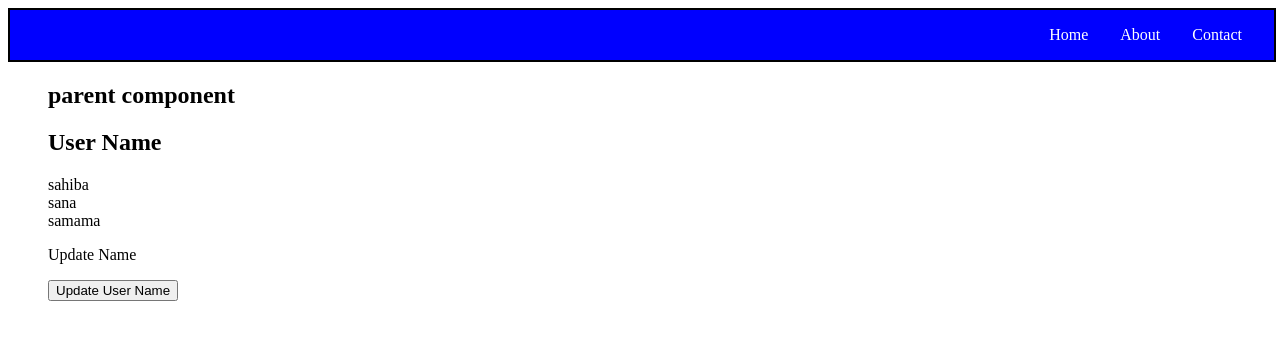
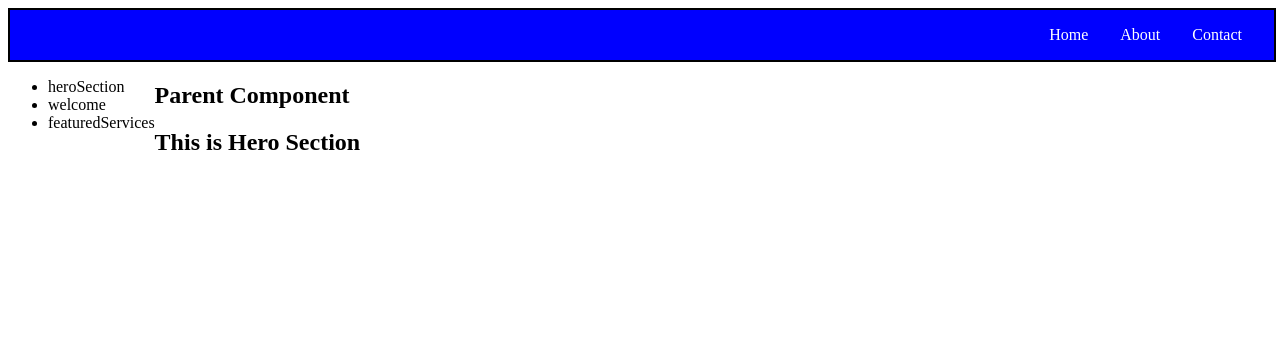
Before and after one commit to sahiba2503/NestedRouter, a React (Vite) app: page /Home/heroSection in a window 1280 px wide. Shown: the top 340 px of the page. Built offline with nearby package versions, Linux system fonts and the light colour scheme; the HTML template or start-up script is replaced by a standard one.

Commit message:
modify  child route path

```diff
--- a/src/App.jsx
+++ b/src/App.jsx
@@ -6,6 +6,7 @@ export const userContext = createContext();
 
 function App() {
   const title = "hello sahiba";
+
 
   return (
     <div>
--- a/src/Component/Home.jsx
+++ b/src/Component/Home.jsx
@@ -1,13 +1,29 @@
-import React from 'react'
-import { Outlet } from 'react-router-dom'
+// import React from 'react'
+// import { Outlet } from 'react-router-dom'
+
+// function Home() {
+//   return (
+//     <div>
+//       <h2>parent component</h2>
+//       <Outlet />
+//     </div>
+//   )
+// }
+
+// export default Home
+
+
+import React from "react";
+import { Outlet } from "react-router-dom";
 
 function Home() {
   return (
     <div>
-      <h2>parent component</h2>
+      <h2>Parent Component</h2>
+
       <Outlet />
     </div>
-  )
+  );
 }
 
-export default Home
+export default Home;
--- a/src/Component/Navlist.jsx
+++ b/src/Component/Navlist.jsx
@@ -1,11 +1,30 @@
+// import React from "react";
+// import { useNavigate } from "react-router-dom";
+// function Navlist() {
+//   let navigate = useNavigate();
+//   return (
+//     <div className='navList'>
+//       <span onClick={() => navigate("/Home")}>Home</span>
+//       <span onClick={() => navigate("/About")}>About</span>
+//       <span onClick={() => navigate("/Contact")}>Contact</span>
+//     </div>
+//   );
+// }
+
+// export default Navlist;
+
 import React from "react";
 import { useNavigate } from "react-router-dom";
+
 function Navlist() {
-  let navigate = useNavigate();
+  const navigate = useNavigate();
+
   return (
-    <div className='navList'>
+    <div className="navList">
       <span onClick={() => navigate("/Home")}>Home</span>
+
       <span onClick={() => navigate("/About")}>About</span>
+
       <span onClick={() => navigate("/Contact")}>Contact</span>
     </div>
   );
--- a/src/Component/SideNavbar.jsx
+++ b/src/Component/SideNavbar.jsx
@@ -1,65 +1,77 @@
-// // import React from "react";
-// // import { useNavigate } from "react-router-dom";
-
-// // function SideNavbar() {
-// //   let navigate = useNavigate();
-// //   return (
-// //     <div className='sideNavList'>
-// //       <ul>
-// //         <li
-// //           onClick={() => {
-// //             navigate("/heroSection");
-// //           }}
-// //         >
-// //           heroSection
-// //         </li>
-// //         <li
-// //           onClick={() => {
-// //             navigate("/welcome");
-// //           }}
-// //         >
-// //           welcome
-// //         </li>
-// //         <li
-// //           onClick={() => {
-// //             navigate("/featuredServices");
-// //           }}
-// //         >
-// //           featuredServices
-// //         </li>
-// //       </ul>
-// //     </div>
-// //   );
-// // }
-
-// // export default SideNavbar;
-// import React from 'react'
-// import {useLocation} from "react-router-dom";
+// import React from "react";
+// import { useLocation, useNavigate } from "react-router-dom";
 
 // function SideNavbar() {
-//   const pathname = useLocation();
+//   const  {pathname } = useLocation();
+//   const navigate = useNavigate();
+
 //   let list = [];
-//   if(pathname === "/"){
-//     list = ["heroSection" , "welcome" , "featuredServices"];
+
+//  if (pathname.startsWith("/Home")) {
+//     list = ["heroSection", "welcome", "featuredServices"];
 //   }
-//   else if(pathname === "/Contact"){
-//     list = ["Emial", "Pone", "Support"];
+//   else if (pathname.startsWith("/Contact")) {
+//     list = ["Email", "Phone", "Support"];
 //   }
-//   else if(pathname === "/About"){
-//     list = ["Profile", "Settings","History"];
+//   else if (pathname.startsWith("/About")) {
+//     list = ["Profile", "Settings", "History"];
 //   }
+
 //   return (
 //     <div>
 //       <ul>
-// {list.map((item,index)=>(
-//   <li key={index}>{item}</li>
-// ))}
+//         {list.map((item, index) => (
+//           <li
+//             key={index}
+//             onClick={() => navigate(item)}
+//           >
+//             {item}
+//           </li>
+//         ))}
 //       </ul>
 //     </div>
-//   )
+//   );
 // }
 
-// export default SideNavbar
+// export default SideNavbar;
+
+// import React from "react";
+// import { useLocation, useNavigate } from "react-router-dom";
+
+// function SideNavbar() {
+//   const { pathname } = useLocation();
+//   const navigate = useNavigate();
+
+//   let list = [];
+
+//   if (pathname.startsWith("/Home")) {
+//     list = ["heroSection", "welcome", "featuredServices"];
+//   } else if (pathname.startsWith("/About")) {
+//     list = ["Profile", "Settings", "History"];
+//   } else if (pathname.startsWith("/Contact")) {
+//     list = ["Email", "Phone", "Support"];
+//   }
+
+//   // Get parent route (Home, About, Contact)
+//   const parentPath = pathname.split("/")[1];
+
+//   return (
+//     <div>
+//       <ul>
+//         {list.map((item, index) => (
+//           <li
+//             key={index}
+//             onClick={() => navigate(`/${parentPath}/${item}`)}
+//           >
+//             {item}
+//           </li>
+//         ))}
+//       </ul>
+//     </div>
+//   );
+// }
+
+// export default SideNavbar;
 
 import React from "react";
 import { useLocation, useNavigate } from "react-router-dom";
@@ -69,25 +81,24 @@ function SideNavbar() {
   const navigate = useNavigate();
 
   let list = [];
+  let parentPath = "";
 
-  if (pathname === "/Home") {
+  if (pathname.startsWith("/Home")) {
+    parentPath = "/Home";
     list = ["heroSection", "welcome", "featuredServices"];
-  }
-  if (pathname === "/Contact") {
+  } else if (pathname.startsWith("/About")) {
+    parentPath = "/About";
+    list = ["Profile", "Settings", "History"];
+  } else if (pathname.startsWith("/Contact")) {
+    parentPath = "/Contact";
     list = ["Email", "Phone", "Support"];
-  }
-   if (pathname === "/About") {
-    list = ["Profile", "Settings", "History"];
   }
 
   return (
     <div>
       <ul>
-        {list.map((item, index) => (
-          <li
-            key={index}
-            onClick={() => navigate(`/${item}`)}
-          >
+        {list.map((item) => (
+          <li key={item} onClick={() => navigate(`${parentPath}/${item}`)}>
             {item}
           </li>
         ))}
--- a/src/FeaturedServices.jsx
+++ b/src/FeaturedServices.jsx
@@ -1,4 +1,5 @@
 import React from "react";
+import { Outlet } from "react-router-dom";
 
 function FeaturedServices() {
   let arr1 = ["a", "b", "c"];
--- a/src/HeroSection.jsx
+++ b/src/HeroSection.jsx
@@ -1,40 +1,69 @@
-import React, { useState, useContext } from "react";
-import { userContext } from "./App";
+// // import React, { useState, useContext } from "react";
+// // import { userContext } from "./App";
+
+// // function HeroSection() {
+// //   const user = useContext(userContext);
+
+// //   const [name, setName] = useState([
+// //     { id: 1, name: "sahiba" },
+// //     { id: 2, name: "sana" },
+// //     { id: 3, name: "samama" },
+// //   ]);
+// //   function updateName(key) {
+// //     const updatedNameList = name.map((val) => {
+// //       if (val.id === key) {
+// //         return {
+// //           id: val.id,
+// //           name: "madam",
+// //         };
+// //       } else {
+// //         return val;
+// //       }
+// //     });
+// //     setName(updatedNameList);
+// //   }
+
+// //   return (
+// //     <div>
+// //       <h2>User Name</h2>
+
+// //       {name.map((value) => (
+// //         <div key={value.id} onClick={() => updateName(value.id)}>
+// //           {value.name}
+// //         </div>
+// //       ))}
+// //       <p>Update Name</p>
+
+// //       <button>Update User Name</button>
+// //     </div>
+// //   );
+// // }
+
+// // export default HeroSection;
+
+
+
+// import React from 'react'
+
+
+// function HeroSection() {
+//   return (
+//     <div>
+// <h2>This is the Hero section</h2>
+
+//     </div>
+
+//   )
+// }
+
+// export default HeroSection
+
+import React from "react";
 
 function HeroSection() {
-  const user = useContext(userContext);
-
-  const [name, setName] = useState([
-    { id: 1, name: "sahiba" },
-    { id: 2, name: "sana" },
-    { id: 3, name: "samama" },
-  ]);
-  function updateName(key) {
-    const updatedNameList = name.map((val) => {
-      if (val.id === key) {
-        return {
-          id: val.id,
-          name: "madam",
-        };
-      } else {
-        return val;
-      }
-    });
-    setName(updatedNameList);
-  }
-
   return (
     <div>
-      <h2>User Name</h2>
-
-      {name.map((value) => (
-        <div key={value.id} onClick={() => updateName(value.id)}>
-          {value.name}
-        </div>
-      ))}
-      <p>Update Name</p>
-
-      <button>Update User Name</button>
+      <h2>This is Hero Section</h2>
     </div>
   );
 }
--- a/src/RouterContainer.jsx
+++ b/src/RouterContainer.jsx
@@ -1,29 +1,67 @@
+// import React from "react";
+// import { Routes, Route } from "react-router-dom";
+// import Home from "./Component/Home";
+// import About from "./Component/About";
+// import Contact from "./Component/Contact";
+// import SideNavbar from "./Component/SideNavbar";
+
+// import Welcome from "./Welcome";
+// import FeaturedServices from "./FeaturedServices";
+// import HeroSection from "./HeroSection";
+
+// function RouterContainer() {
+//   return (
+//     <div className='routerContainer'>
+//       <SideNavbar />
+//       <Routes>
+//         <Route path='/Home' element={<Home />}>
+//           <Route index element={<HeroSection />} />
+
+//           <Route path='heroSection' element={<HeroSection />} />
+//           <Route path='welcome' element={<Welcome />} />
+//           <Route path='featuredServices' element={<FeaturedServices />} />
+//         </Route>
+
+//         <Route path='/About' element={<About />}></Route>
+//         <Route path='/Contact' element={<Contact />}></Route>
+//       </Routes>
+//     </div>
+//   );
+// }
+
+// export default RouterContainer;
+
 import React from "react";
 import { Routes, Route } from "react-router-dom";
+
 import Home from "./Component/Home";
 import About from "./Component/About";
 import Contact from "./Component/Contact";
+
 import SideNavbar from "./Component/SideNavbar";
 
+import HeroSection from "./HeroSection";
 import Welcome from "./Welcome";
 import FeaturedServices from "./FeaturedServices";
-import HeroSection from "./HeroSection";
 
 function RouterContainer() {
   return (
-    <div className='routerContainer'>
+    <div className="routerContainer">
       <SideNavbar />
+
       <Routes>
-        <Route path='/Home' element={<Home />}>
+
+        <Route path="/Home" element={<Home />}>
           <Route index element={<HeroSection />} />
-
-          <Route path='heroSection' element={<HeroSection />} />
-          <Route path='welcome' element={<Welcome />} />
-          <Route path='featuredServices' element={<FeaturedServices />} />
+          <Route path="heroSection" element={<HeroSection />} />
+          <Route path="welcome" element={<Welcome />} />
+          <Route path="featuredServices" element={<FeaturedServices />} />
         </Route>
 
-        <Route path='/About' element={<About />}></Route>
-        <Route path='/Contact' element={<Contact />}></Route>
+        <Route path="/About" element={<About />} />
+
+        <Route path="/Contact" element={<Contact />} />
+
       </Routes>
     </div>
   );
--- a/src/Welcome.jsx
+++ b/src/Welcome.jsx
@@ -3,6 +3,7 @@
 import style from "./Component/Welcome.module.css";
 import React from "react";
 import { useState } from "react";
+import { Outlet } from "react-router-dom";
 
 function Welcome() {
   let [details, setDetails] = useState([
```
